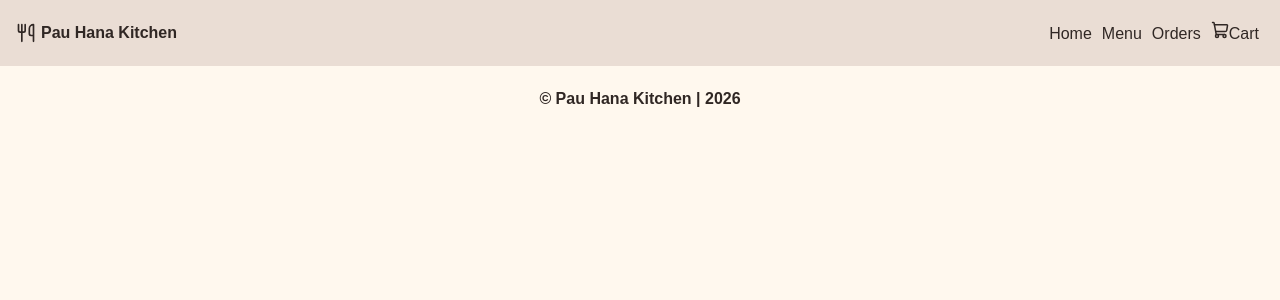
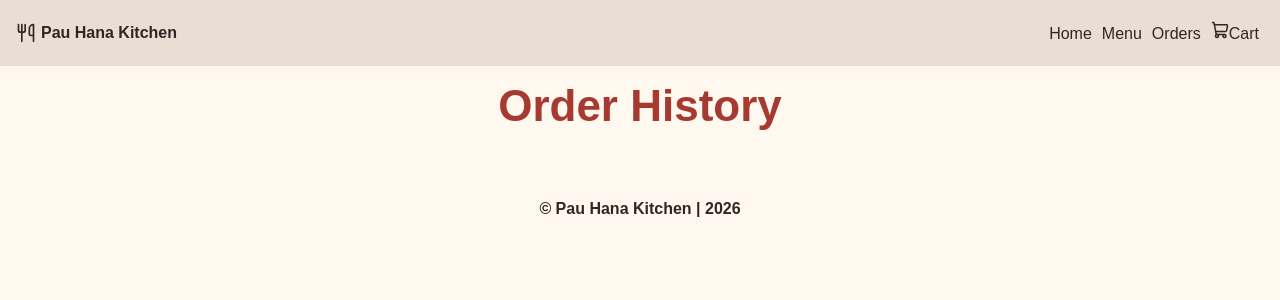
Before and after one commit to jjackson112/pau-hana-kitchen, a React (Vite) app in the folder frontend/: page /orders in a window 1280 px wide. Shown: the top 300 px of the page. Built offline with nearby package versions, Linux system fonts and the light colour scheme.

Commit message:
Orders page

```diff
--- a/frontend/src/App.css
+++ b/frontend/src/App.css
@@ -619,6 +619,14 @@ nav a:hover {
   justify-content: space-between;
 }
 
+/* Orders Styles */
+
+.orders-title {
+  color: var(--pauhana-red-dark);
+  padding: 1rem;
+  text-align: center;
+}
+
 /* Footer Styles */
 .footer-container {
   display: flex;
--- a/frontend/src/App.jsx
+++ b/frontend/src/App.jsx
@@ -6,6 +6,7 @@ import Footer from "./components/Footer";
 import Home from './pages/Home';
 import Menu from './pages/Menu';
 import Checkout from './pages/Checkout';
+import Orders from './pages/Orders';
 import CartSidebar from './components/CartSidebar';
 import CartSummary from './components/CartSummary';
 import OrderType from './components/OrderType';
@@ -26,7 +27,7 @@ function App() {
                 <Route path= "/" element={< Home />} />
                 <Route path="/menu" element={<Menu />} />
                 <Route path="/checkout" element={<Checkout />} />
-                <Route path="/map" element={<LocationMap />} />
+                <Route path="/orders" element={<Orders />} />
             </Routes>
 
             <CartSidebar />
--- a/frontend/src/pages/Orders.jsx
+++ b/frontend/src/pages/Orders.jsx
@@ -0,0 +1,13 @@
+function Orders() {
+    return (
+        <>
+            <div className="orders-title">
+                <h1>Order History</h1>
+            </div>
+
+            <section className="orders-list"></section>
+        </>
+    )
+}
+
+export default Orders;
```
